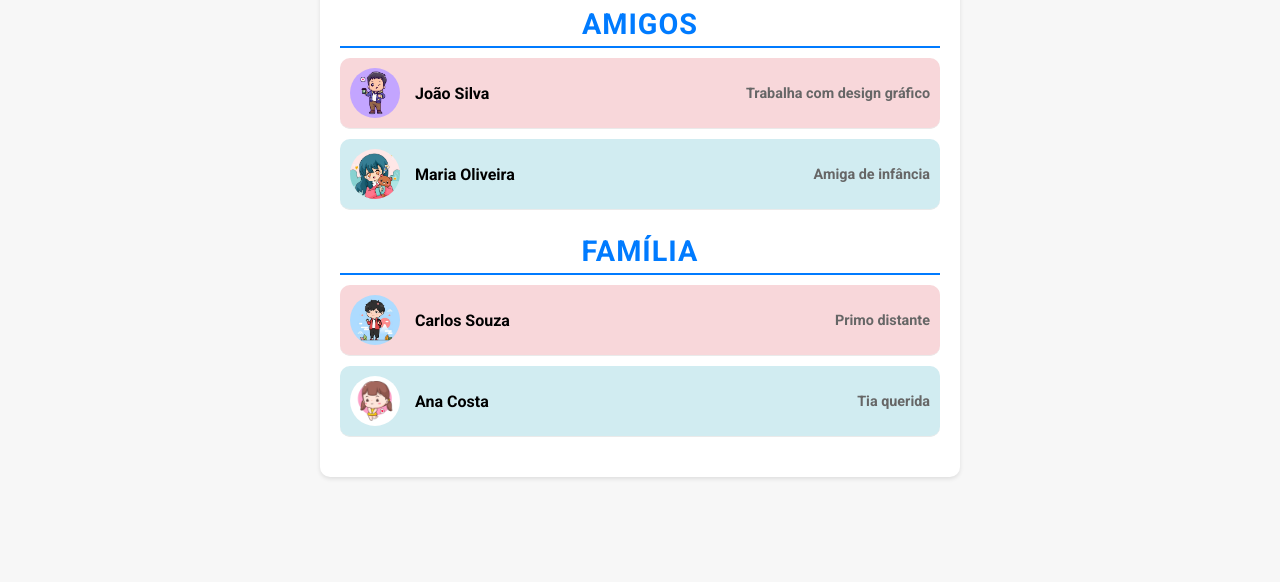
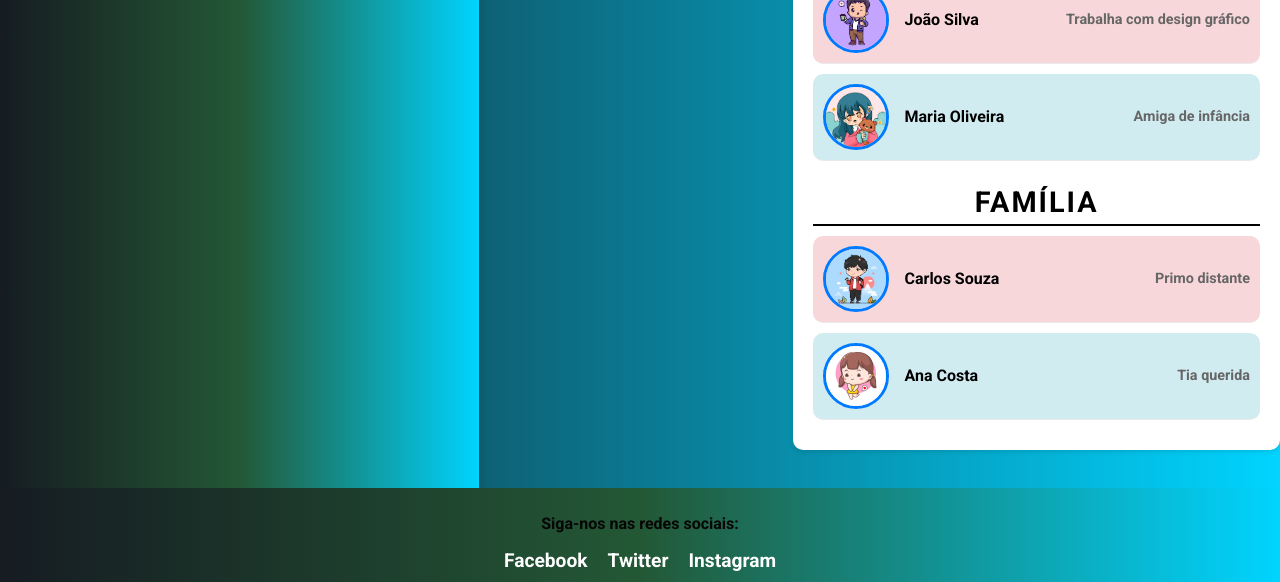
Before and after one commit to Lucas-Peixoto-Pereira/convite-aniversario-html, a plain HTML site: page lista.html in a window 1280 px wide. Shown: the part 218-800 px from the top of the page. Drawn offline with Linux system fonts and the light colour scheme.

Commit message:
feito algumas alterações no css da lista

```diff
--- a/lista.css
+++ b/lista.css
@@ -1,144 +1,54 @@
 @import url("https://fonts.googleapis.com/css2?family=Roboto:wght@700&family=Lobster&display=swap");
-
 
 body {
   font-family: "Roboto", Arial, sans-serif;
-  background-color: #f7f7f7;
+  background: linear-gradient(90deg, #161c22, #00d4ff);
+  margin: 0;
+  padding: 0;
   display: flex;
-  justify-content: center;
-  align-items: center;
-  height: 100vh;
-  margin: 0;
-}
-.container {
-  background-color: #fff;
-  padding: 20px;
-  border-radius: 10px;
-  box-shadow: 0 2px 4px rgba(0, 0, 0, 0.1);
-  max-width: 600px;
-  width: 100%;
-  text-align: center;
 }
 
-h1 {
-  color: #333;
-  margin-bottom: 20px;
+header {
+  background: linear-gradient(90deg, #161c22, #235835, #00d4ff);
+  color: rgb(5, 2, 2);
+  padding: 1rem;
+  margin: 0;
+  text-align: center;
+  width: 100%;
+  box-shadow: 0 4px 8px rgba(0, 0, 0, 0.2);
+  font-family: 'Roboto', sans-serif;
+  font-size: 1.0rem;
+  text-transform: uppercase;
   letter-spacing: 2px;
-  font-size: 2.5em;
 }
-
-.section {
-  margin-bottom: 20px;
-}
-
-.section h2 {
-  color: #007bff;
-  border-bottom: 2px solid #007bff;
-  padding-bottom: 5px;
-  margin-bottom: 10px;
-}
-
-.guest-list {
-  list-style: none;
-  padding: 0;
-  margin: 0;
-}
-
-.guest-item {
-  display: flex;
-  align-items: center;
-  justify-content: center; /* Centraliza os itens horizontalmente */
-  padding: 10px;
-  margin-bottom: 10px;
-  border-bottom: 1px solid #eaeaea;
-  transition: background-color 0.3s;
-  border-radius: 10px; /* Arredonda as bordas */
-}
-
-.guest-item:nth-child(1) {
-  background-color: #f8d7da;
-}
-
-.guest-item:nth-child(2) {
-  background-color: #d1ecf1;
-}
-
-.guest-item:nth-child(3) {
-  background-color: #d4edda;
-}
-
-.guest-item:nth-child(4) {
-  background-color: #fff3cd;
-}
-
-.guest-item:nth-child(5) {
-  background-color: #d6d8db;
-}
-
-.guest-item:hover {
-  transform: scale(1.02);
-  box-shadow: 0 4px 8px rgba(0, 0, 0, 0.1);
-}
-
-.guest-image {
-  border-radius: 50%;
-  width: 50px;
-  height: 50px;
-  margin-right: 15px;
-  object-fit: cover;
-}
-
-.guest-item span {
-  font-weight: bold;
-  flex: 1;
-  text-align: left;
-}
-
-.guest-item p {
-  margin: 0;
-  font-size: 0.9em;
-  color: #666;
-  text-align: left;
-}
-
-footer {
-  margin-top: 20px;
-  font-size: 0.9em;
-  color: #555;
-}
-
-@import url("https://fonts.googleapis.com/css2?family=Roboto:wght@700&family=Lobster&display=swap");
 
 .container {
   background-color: #fff;
   padding: 20px;
   border-radius: 10px;
   box-shadow: 0 2px 4px rgba(0, 0, 0, 0.1);
-  max-width: 600px;
+  max-width: 800px;
   width: 100%;
   text-align: center;
+  margin: 100px auto;
+  margin-left: 220px;
 }
 
 h1 {
   font-family: "Lobster", cursive;
-  color: #333;
-  margin-bottom: 20px;
   font-size: 2.5em;
-  text-shadow: 2px 2px 4px rgba(0, 0, 0, 0.2);
 }
 
-.section {
-  margin-bottom: 20px;
-}
+
 
 .section h2 {
-  color: #007bff;
-  border-bottom: 2px solid #007bff;
+  color: #000000;
+  border-bottom: 2px solid #000000;
   padding-bottom: 5px;
   margin-bottom: 10px;
   font-size: 1.8em;
   text-transform: uppercase;
-  letter-spacing: 1px;
+  letter-spacing: 2px;
 }
 
 .guest-list {
@@ -178,17 +88,14 @@ h1 {
   background-color: #d6d8db;
 }
 
-.guest-item:hover {
-  transform: scale(1.02);
-  box-shadow: 0 2px 4px rgba(0, 0, 0, 0.1);
-}
 
 .guest-image {
   border-radius: 50%;
-  width: 50px;
-  height: 50px;
+  width: 60px;
+  height: 60px;
   margin-right: 15px;
   object-fit: cover;
+  border: 3px solid #007bff;
 }
 
 .guest-item span {
@@ -205,19 +112,40 @@ h1 {
 }
 
 footer {
-  margin-top: 20px;
-  font-size: 0.9em;
-  color: #555;
+  background: linear-gradient(90deg, #161c22, #235835, #00d4ff);
+
+  color: rgb(7, 5, 5);
+  padding: 10px 0;
+  text-align: center;
+  position: fixed;
+  width: 100%;
+  bottom: 0;
+}
+
+footer .social-links {
+  list-style: none;
+  padding: 0;
+  margin: 0;
+  display: flex;
+  justify-content: center;
+}
+
+footer .social-links li {
+  margin: 0 10px;
+}
+
+footer .social-links li a {
+  color: white;
+  text-decoration: none;
+  font-size: 1.2em;
 }
 
 @media (max-width: 768px) {
-  .guest-item {
-    flex-direction: center;
-    align-items: flex-start;
+  .container {
+    margin-left: 0;
   }
 
-  .guest-image {
-    margin-right: 0;
-    margin-bottom: 0.5rem;
+  .sidebar {
+    display: none;
   }
 }
--- a/lista.html
+++ b/lista.html
@@ -7,10 +7,19 @@
     <link rel="stylesheet" href="./lista.css" />
   </head>
   <body>
-    <div class="container">
+    <header>
       <h1>Lista de Convidados</h1>
-
-      <div class="section">
+    </header>
+    <aside class="sidebar">
+      <nav>
+        <ul>
+          <li><a href="#amigos">Amigos</a></li>
+          <li><a href="#familia">Família</a></li>
+        </ul>
+      </nav>
+    </aside>
+    <main class="container">
+      <div class="section" id="amigos">
         <h2>Amigos</h2>
         <ul class="guest-list">
           <li class="guest-item">
@@ -34,7 +43,7 @@
         </ul>
       </div>
 
-      <div class="section">
+      <div class="section" id="familia">
         <h2>Família</h2>
         <ul class="guest-list">
           <li class="guest-item">
@@ -57,6 +66,14 @@
           </li>
         </ul>
       </div>
-    </div>
+    </main>
+    <footer>
+      <p>Siga-nos nas redes sociais:</p>
+      <ul class="social-links">
+        <li><a href="#">Facebook</a></li>
+        <li><a href="#">Twitter</a></li>
+        <li><a href="#">Instagram</a></li>
+      </ul>
+    </footer>
   </body>
 </html>
```
